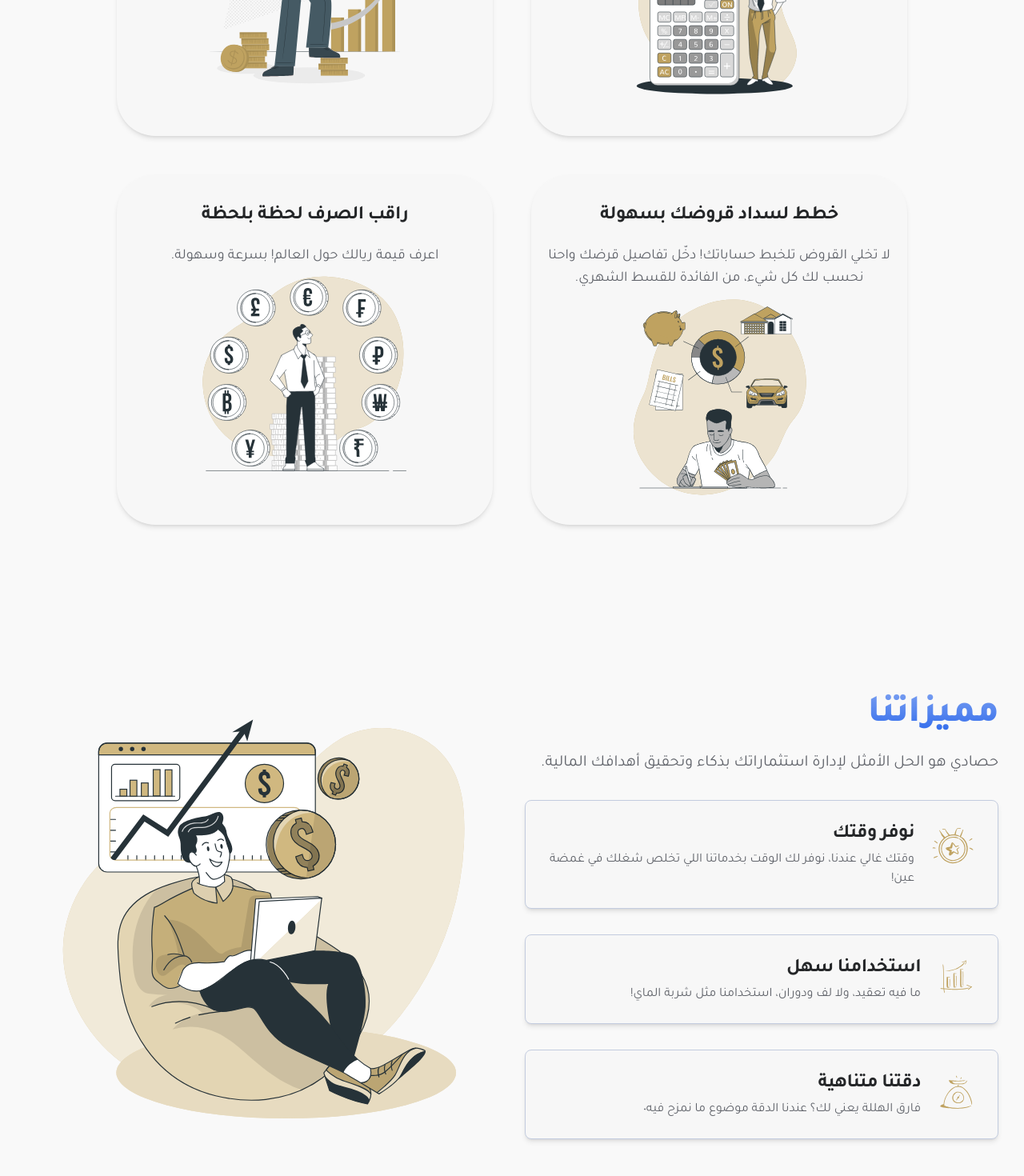
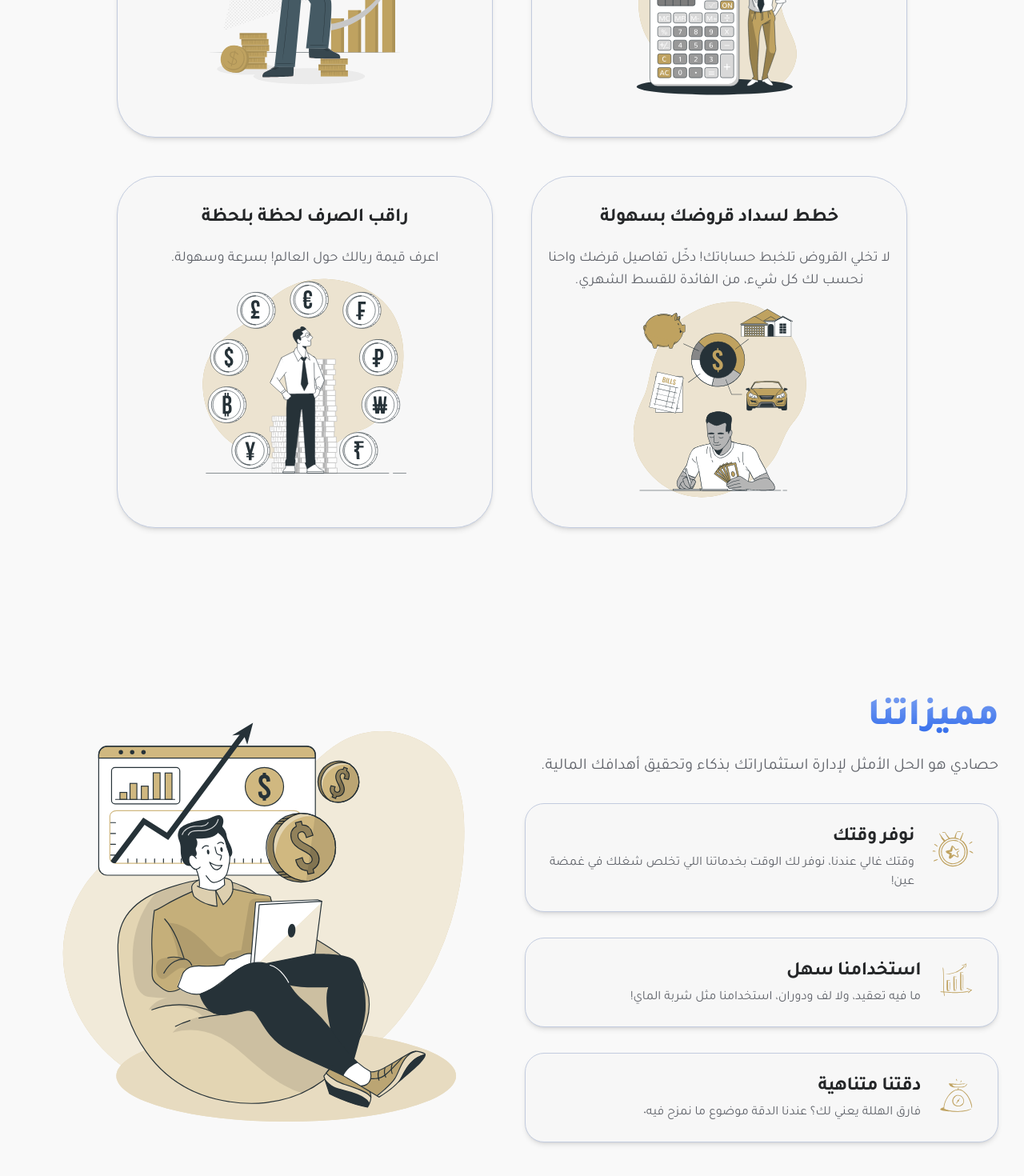
Before and after one commit to HassanAlabdulal/Hasady, a Next.js app: page / in a window 1280 px wide. Shown: the part 1640-3110 px from the top of the page at 80% size. Built offline with nearby package versions, Linux system fonts and the light colour scheme.

Commit message:
enhance: add borders to the cards

```diff
--- a/components/features.tsx
+++ b/components/features.tsx
@@ -70,7 +70,8 @@ export default function Features() {
                   <Card
                     key={title}
                     data-aos={dataAos}
-                    className="bg-[#f7f7f7] shadow-md"
+                    className="bg-[#f7f7f7] shadow-md rounded-[1.5rem]"
+                    // className="bg-[#f7f7f7] hover:bg-[#f5f5f5] dark:bg-[#121212] border-0 dark:hover:bg-[#27272a] transition-all duration-400 shadow-md rounded-[1.5rem]"
                   >
                     <CardHeader className="flex md:flex-row md:justify-start justify-center md:items-start items-center gap-4">
                       <div className=" p-1 rounded-2xl ">{icon}</div>
--- a/components/services.tsx
+++ b/components/services.tsx
@@ -86,7 +86,7 @@ export default function Services() {
               data-aos={dataAos}
               key={title}
               // className="bg-[#f7f7f7] hover:bg-[#f5f5f5] transition-all max-w-[470px] duration-500 shadow-md hover:shadow-xl hover:scale-105 rounded-2xl"
-              className="bg-[#f7f7f7] hover:bg-[#f5f5f5] dark:bg-[#121212] border-0 dark:hover:bg-[#27272a] transition-all max-w-[470px] duration-400 shadow-md  rounded-[3rem]"
+              className="bg-[#f7f7f7] hover:bg-[#f5f5f5] transition-all max-w-[470px] duration-400 shadow-md rounded-[3rem]"
             >
               <CardHeader className="mt-4">
                 <CardTitle className=" text-center ">{title}</CardTitle>
```
